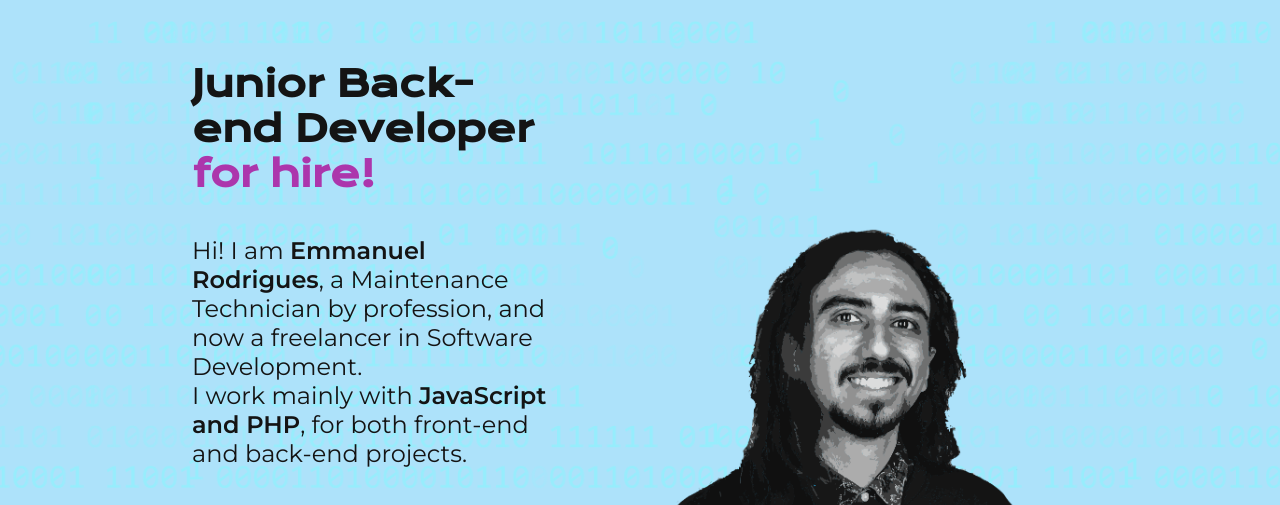
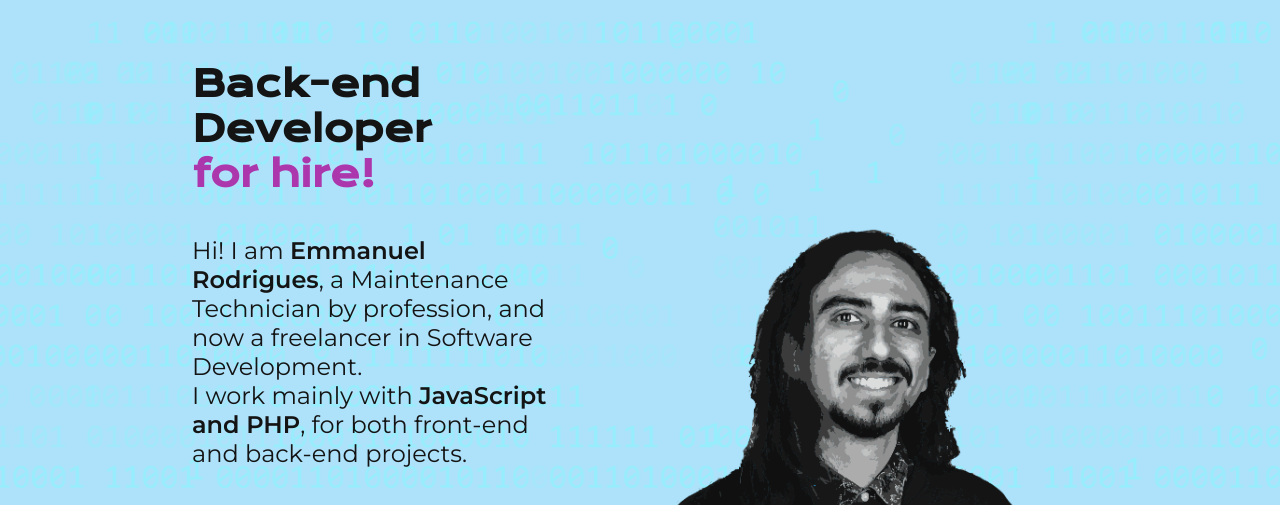
Before and after one commit to mapachrod/hub-site, a plain HTML site: page index.html in a window 1280 px wide. Shown: the part 85-590 px from the top of the page. Drawn offline with nearby package versions, Linux system fonts and the light colour scheme.

Commit message:
Update index.html

```diff
--- a/index.html
+++ b/index.html
@@ -20,7 +20,7 @@
     </header>
     <main class="apresentacao">
         <section class="apresentacao__conteudo">
-            <h1 class="apresentacao__conteudo__titulo">Junior Back-end Developer<strong
+            <h1 class="apresentacao__conteudo__titulo">Back-end Developer<strong
             class="titulo-destaque"> for hire!
             </strong></h1>
             <p class="apresentacao__conteudo__texto">Hi! I am <strong> Emmanuel Rodrigues</strong>,
```
